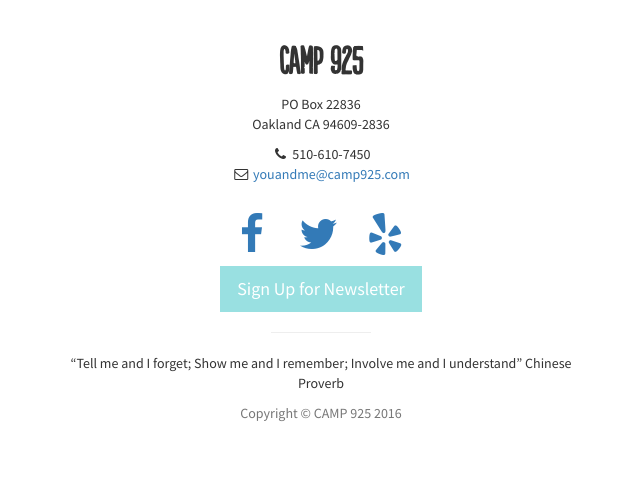
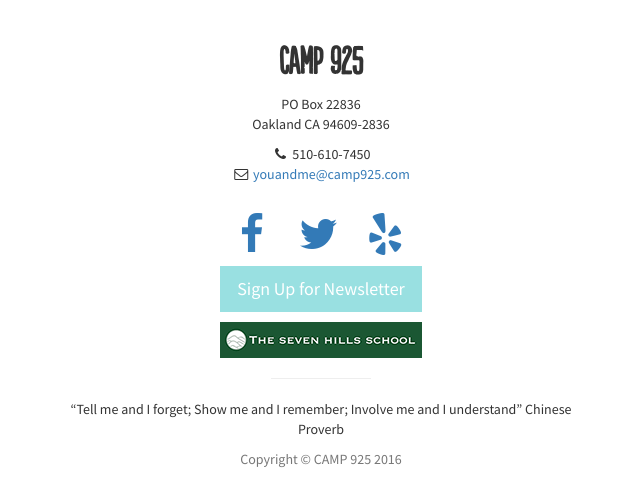
Before and after one commit to camp925/camp925.github.io, a Jekyll site: the page built from index.html, in a window 1280 px wide. Shown: the part 3339-3842 px from the top of the page, without its empty margins (319-959 px from the left). Built offline with Jekyll 4.4.1, drawn with Linux system fonts in a browser that asks for light colours; before the commit the page ends 3796 px from its top, so only the background shows below that.

Commit message:
add seven hills logo to footer and add 10px margin-top

```diff
--- a/_includes/footer.html
+++ b/_includes/footer.html
@@ -28,6 +28,10 @@
           </li>
         </ul>
         <a href="/subscribe.html" class="btn btn-lg btn-dark-news">Sign Up for Newsletter</a>
+        </br>
+          <div class="hills">
+            <img src="./img/green_logo.gif">
+          </div>
         <hr class="small">
         <p>“Tell me and I forget; Show me and I remember; Involve me and I understand” Chinese Proverb</p>
         <p class="text-muted">Copyright &copy; {{ site.copyright }} 20{{ site.time | date: '%y' }}</p>
--- a/css/styles.css
+++ b/css/styles.css
@@ -373,6 +373,10 @@
 .change-font {
     font-family: Populaire, "Source Sans Pro","Helvetica Neue","Helvetica","Arial","sans-serif";
 }
+
+.hills {
+    margin-top: 10px;
+}
 /* posts */
 .post {
     margin-top: 12px;
```
